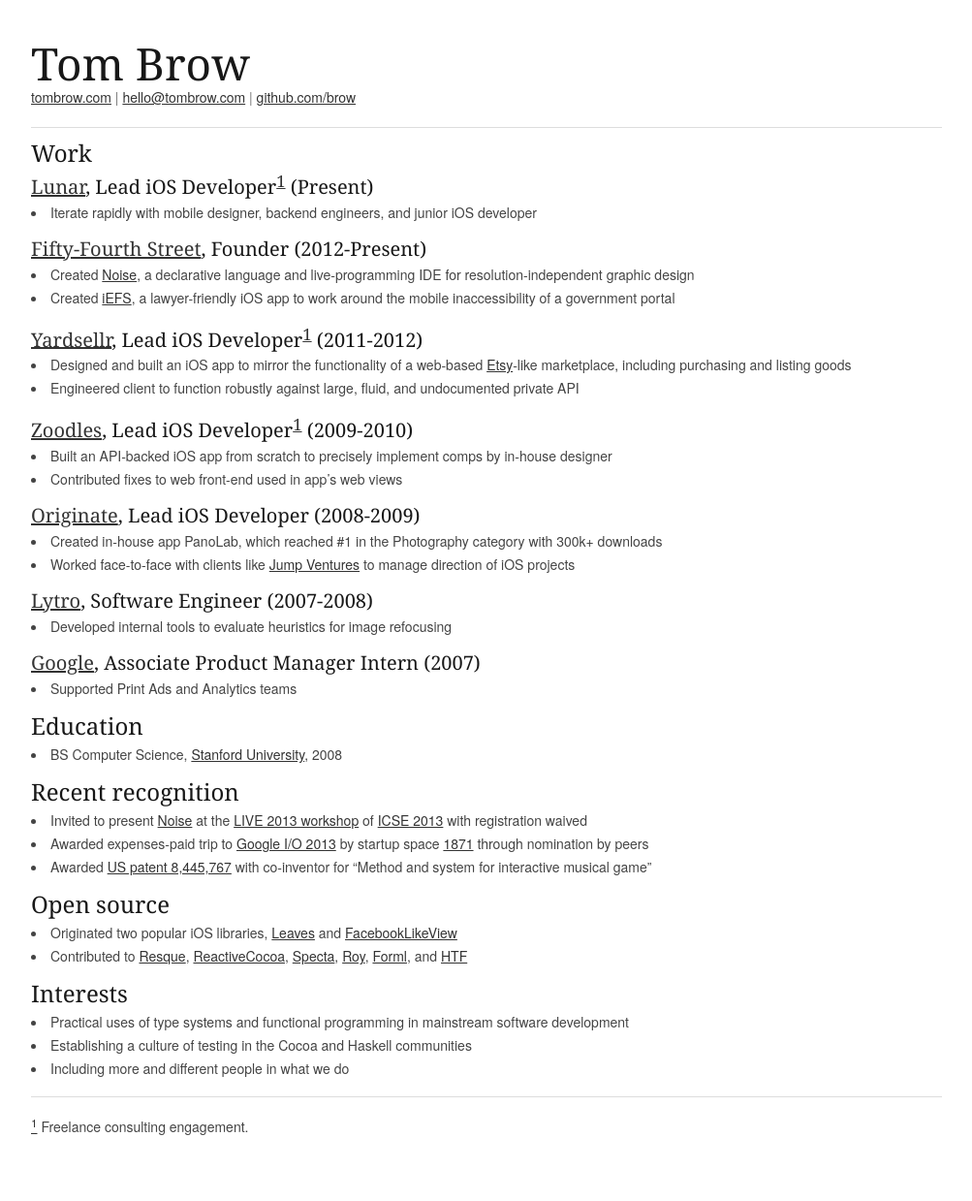
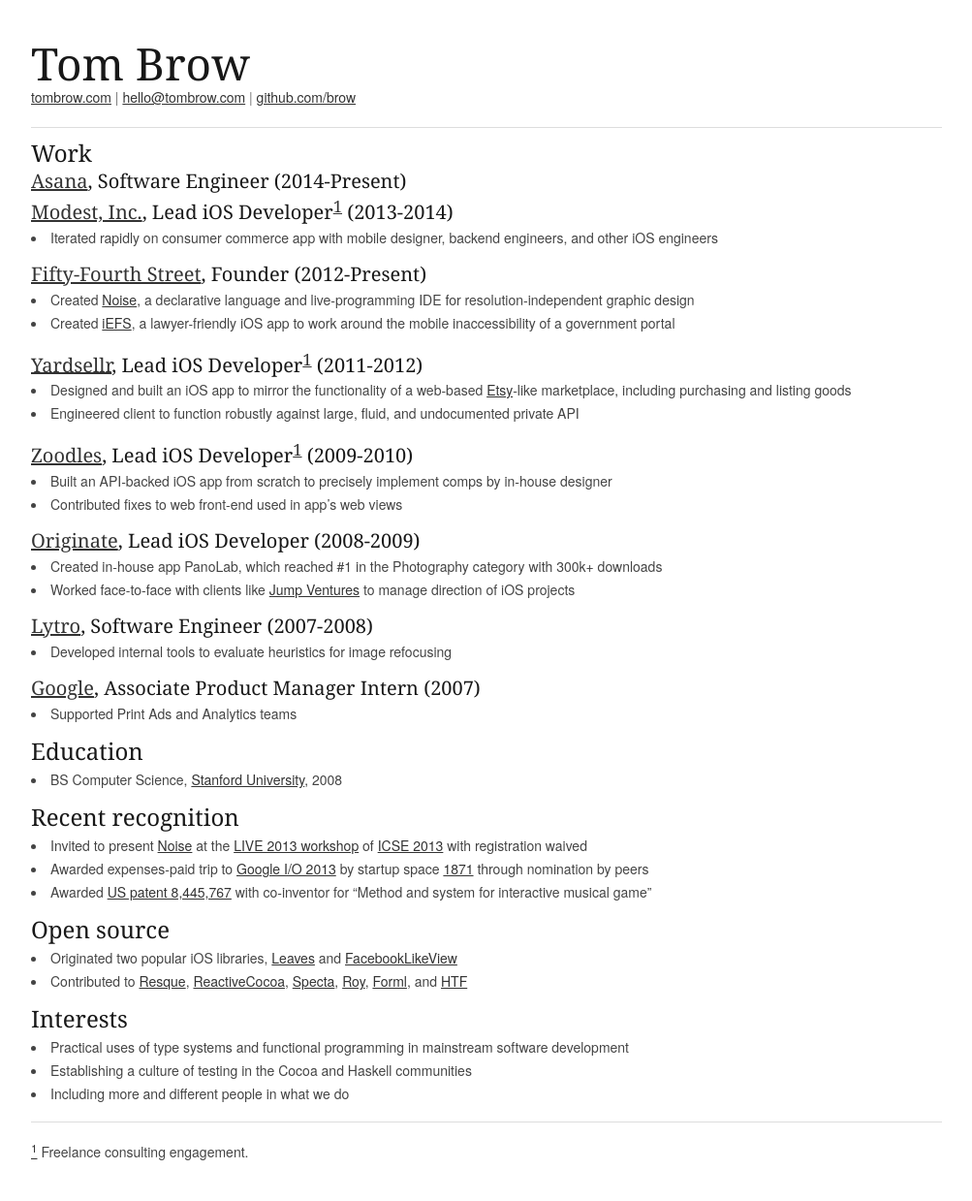
Before and after one commit to brow/rebeccabutler.org, a Jekyll site: the page built from cv/index.md, in a window 1280 px wide. Shown: the whole page at 97% size, without its empty margins (138-1141 px from the left). Built offline with Jekyll 4.4.1, drawn with Linux system fonts in a browser that asks for light colours; Markdown is read by kramdown in place of the engine named in the settings; before the commit the page ends 1213 px from its top, so only the background shows below that.

Commit message:
update CV

```diff
--- a/cv/index.md
+++ b/cv/index.md
@@ -4,8 +4,10 @@
 
 ## Work
 
-### [Lunar], Lead iOS Developer<sup><a href="#1">1</a></sup> (Present)
-* Iterate rapidly with mobile designer, backend engineers, and junior iOS developer
+### [Asana], Software Engineer (2014-Present)
+
+### [Modest, Inc.], Lead iOS Developer<sup><a href="#1">1</a></sup> (2013-2014)
+* Iterated rapidly on consumer commerce app with mobile designer, backend engineers, and other iOS engineers
 
 ### [Fifty-Fourth Street], Founder (2012-Present)
 * Created [Noise], a declarative language and live-programming IDE for resolution-independent graphic design
@@ -51,7 +53,7 @@
 
 [Noise]: http://tombrow.com/noise
 [iEFS]: http://iefsapp.com
-[Lunar]: http://ltc.io
+[Modest, Inc.]: http://modest.com/
 [Yardsellr]: http://techcrunch.com/2013/02/11/yardsellr-the-ebay-for-facebook-becomes-the-latest-casualty-in-social-local-commerce/
 [Zoodles]: http://www.zoodles.com
 [Originate]:  http://originate.com
@@ -74,3 +76,4 @@
 [HTF]: https://github.com/skogsbaer/HTF
 [Google I/O 2013]: https://developers.google.com/events/io/
 [Etsy]: http://www.etsy.com/
+[Asana]: http://asana.com
```
